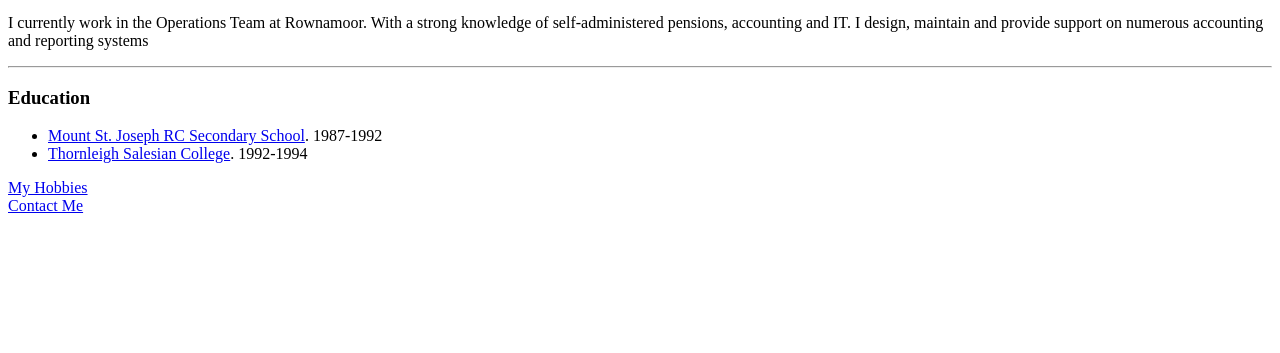
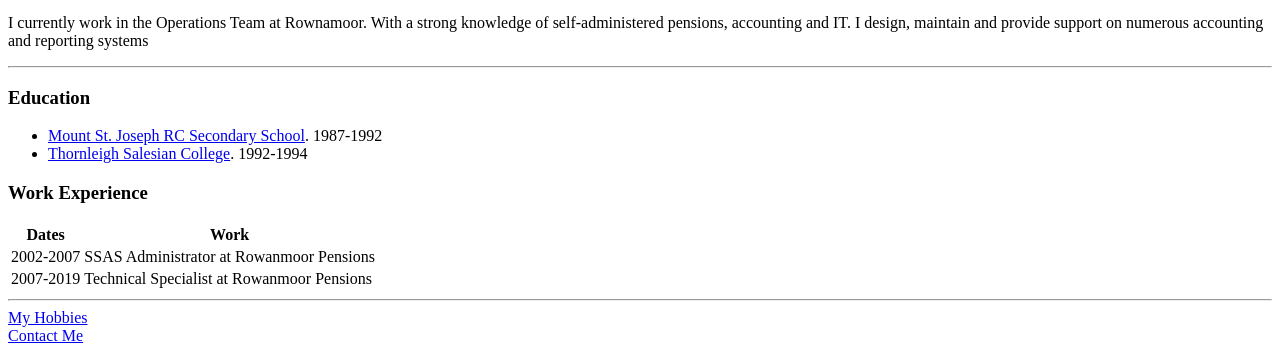
Before and after one commit to chris-wray-dev/webDeveloperBootcamp, a plain HTML site: page HTML - Personal Site/index.html in a window 1280 px wide. Shown: the part 680-1033 px from the top of the page. Before the commit the page ends 903 px from the top, so only its background shows below. Drawn offline with Linux system fonts and the light colour scheme.

Commit message:
completed 20. HTML Tables

```diff
--- a/HTML - Personal Site/index.html
+++ b/HTML - Personal Site/index.html
@@ -18,6 +18,26 @@
         <li><a href="https://www.msj.bolton.sch.uk/">Mount St. Joseph RC Secondary School</a>. 1987-1992</li>
         <li><a href="https://www.thornleigh.bolton.sch.uk/">Thornleigh Salesian College</a>.  1992-1994</li>
     </ul>
+    <h3>Work Experience</h3>
+    <table>
+        <thead>
+            <tr>
+                <th>Dates</th>
+                <th>Work</th>
+            </tr>
+        </thead>
+        <tbody>
+            <tr>
+                <td>2002-2007</td>
+                <td>SSAS Administrator at Rowanmoor Pensions</td>
+            </tr>
+            <tr>
+                <td>2007-2019</td>
+                <td>Technical Specialist at Rowanmoor Pensions</td>
+            </tr>
+        </tbody>
+    </table>
+    <hr>
     <a href="hobbies.html">My Hobbies</a>
     <br>
     <a href="contact.html">Contact Me</a>
```
Also changed, not shown: HTML - Personal Site/contact.html (+3 -0 lines).
